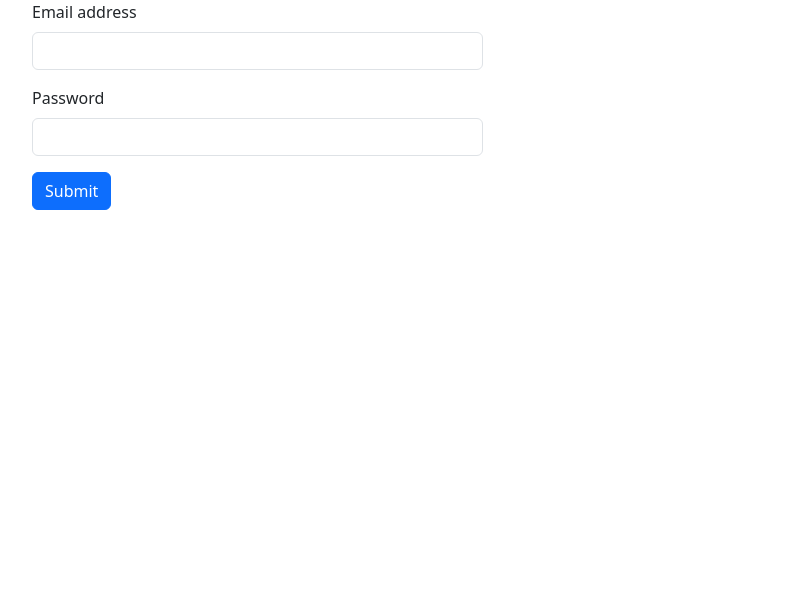
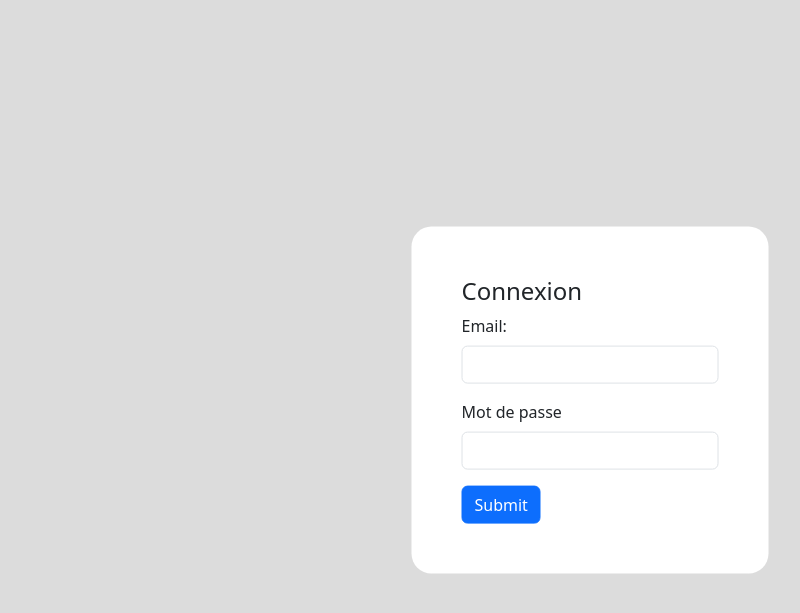
Before and after one commit to Princessai/creatix-cgt, a PHP site: page /admin/connexion.php in a window 1280 px wide. Shown: the top 613 px of the page, without its empty margins (50-850 px from the left). Run offline with PHP 8.4, Linux system fonts and the light colour scheme.

Commit message:
style connexion admin

```diff
--- a/site/admin/connexion.php
+++ b/site/admin/connexion.php
@@ -35,6 +35,7 @@ try {
     <meta name="viewport" content="width=device-width, initial-scale=1.0">
     <title>Connexion - administrateur</title>
     <link href="https://cdn.jsdelivr.net/npm/bootstrap@5.3.2/dist/css/bootstrap.min.css" rel="stylesheet" integrity="sha384-T3c6CoIi6uLrA9TneNEoa7RxnatzjcDSCmG1MXxSR1GAsXEV/Dwwykc2MPK8M2HN" crossorigin="anonymous">
+    <link rel="stylesheet" href="css/style-admin.css">
 </head>
 
 <body>
@@ -42,12 +43,13 @@ try {
         <div class="row">
             <div class="col-md-5">
                 <form action="connexion.php" method="POST">
+                    <h4>Connexion</h4>
                     <div class="mb-3">
-                        <label for="email" class="form-label">Email address</label>
+                        <label for="email" class="form-label">Email:</label>
                         <input type="email" name="email" class="form-control" id="email" aria-describedby="emailHelp">
                     </div>
                     <div class="mb-3">
-                        <label for="password" class="form-label">Password</label>
+                        <label for="password" class="form-label">Mot de passe </label>
                         <input type="password" name="password" class="form-control" id="password">
                     </div>
                     <button type="submit" name="connexion" class="btn btn-primary">Submit</button>
--- /dev/null
+++ b/site/admin/css/style-admin.css
@@ -0,0 +1,16 @@
+body{
+    margin: 0;
+    padding: 0;
+    background-color: gainsboro;
+}
+
+form {
+    width: fit-content;
+    background-color: #fff;
+    padding: 50px;
+    border-radius: 20px;
+    position: absolute;
+    top: 50%;
+    left: 50%;
+    transform: translate(-50%, -50%);
+}
--- a/site/categories.php
+++ b/site/categories.php
@@ -1,5 +1,5 @@
 <?php  include("header.php")  ?>
-<div class="container">
+<div class="container-categorie">
 
 <div class="box1">
  <br> <br>
--- a/site/css/style-sandra.css
+++ b/site/css/style-sandra.css
@@ -24,7 +24,7 @@
         padding: 8px;
     }
 
-    .container {
+    .container-categorie {
         display: flex;
         justify-content: space-between; /* ou d'autres valeurs comme 'flex-start', 'flex-end', 'center' */
     }
--- a/site/header.php
+++ b/site/header.php
@@ -39,10 +39,11 @@
                 <a class="nav-link active" aria-current="page" href="index.php">Acceuil</a>
               </li>
               <li class="nav-item dropdown">
-                <a class="nav-link dropdown-toggle" href="#" role="button" data-bs-toggle="dropdown" aria-expanded="false">
+                <a class="nav-link dropdown-toggle" href="categories.php" role="button" data-bs-toggle="dropdown" aria-expanded="false">
                   Categories
                 </a>
                 <ul class="dropdown-menu">
+                  <li><a class="dropdown-item" href="#">Toutes les categories</a></li>
                   <li><a class="dropdown-item" href="#">Web</a></li>
                   <li><a class="dropdown-item" href="#">Intelligence Artificielle</a></li>
                   <li><a class="dropdown-item" href="#">Réseaux sociaux</a></li>
```
